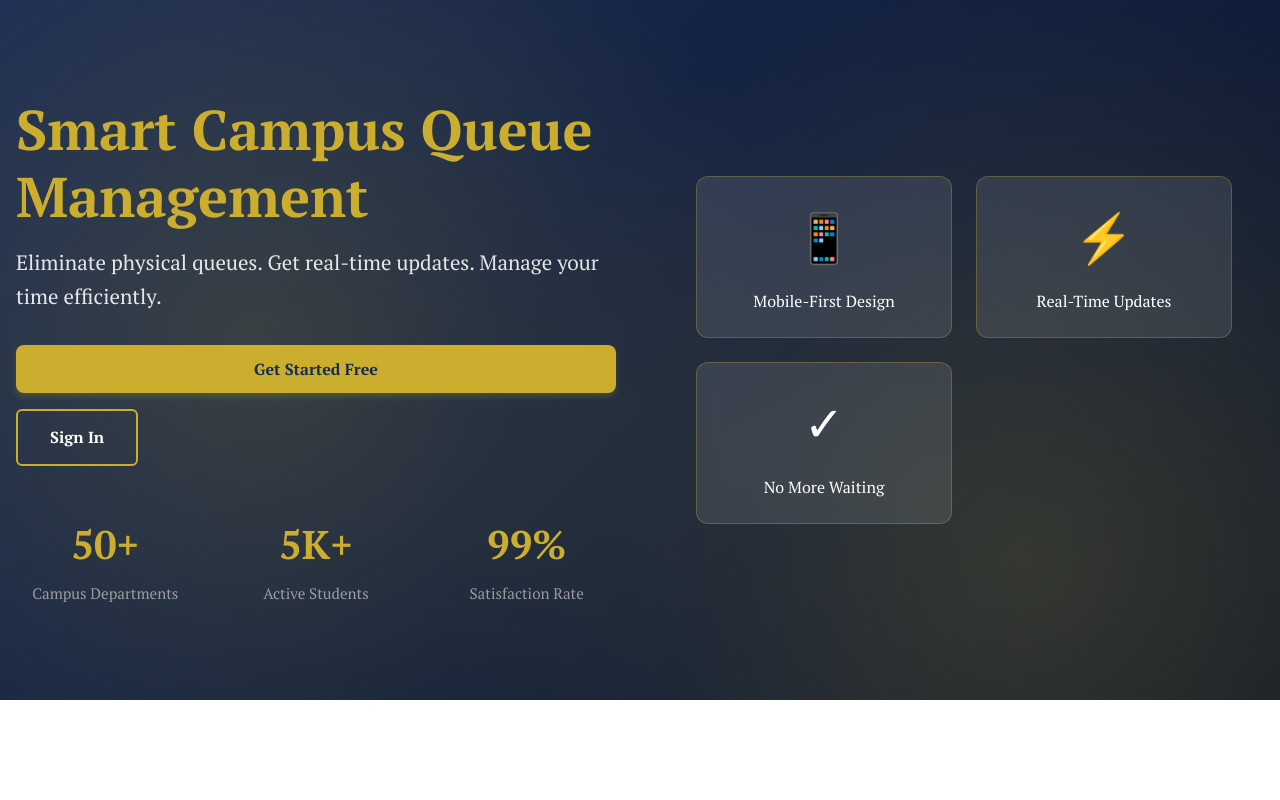
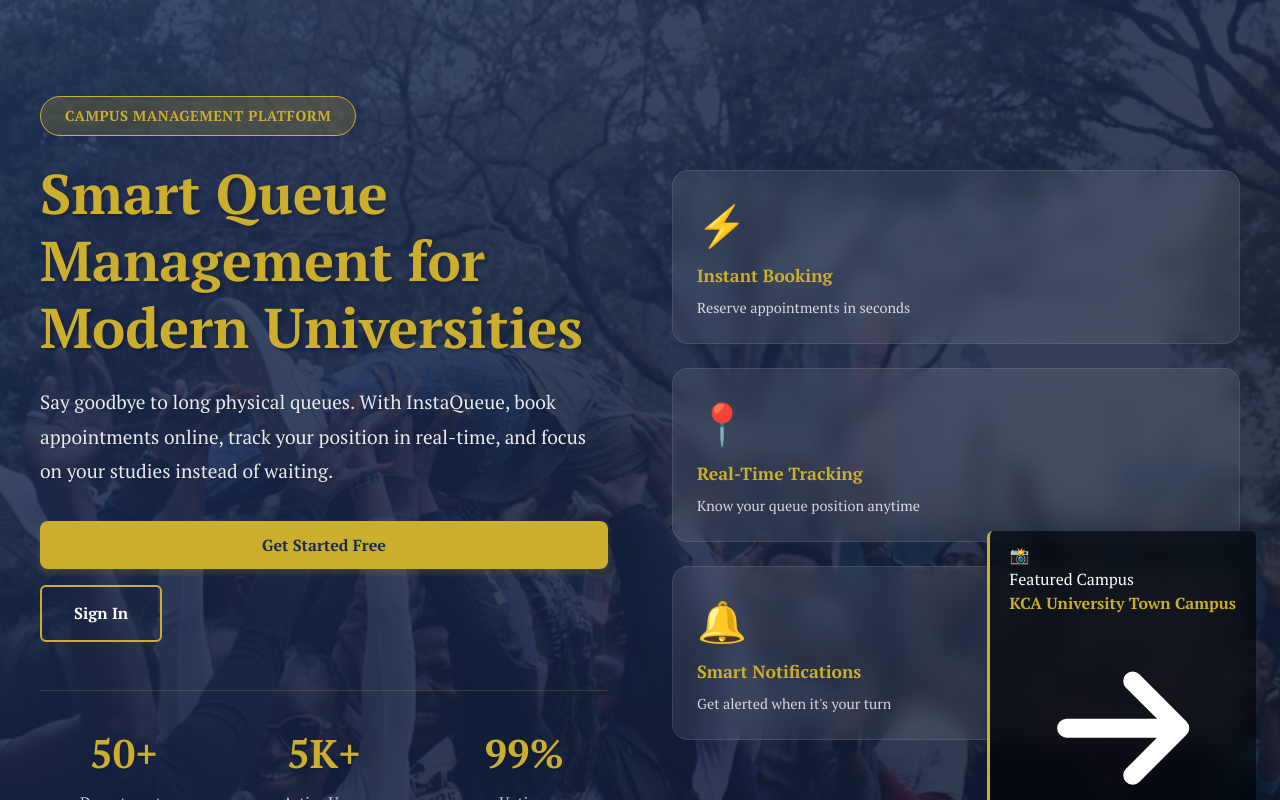
Before and after one commit to Miabritacreations/INSTAQUEUE.2, a React (Vite) app in the folder frontend/: page / in a window 1280 px wide. Shown: the top 800 px of the page. Built offline with nearby package versions, Linux system fonts and the light colour scheme.

Commit message:
feat: Revamp landing page with updated content, styles, and image credit section

```diff
--- a/frontend/src/pages/LandingPage.tsx
+++ b/frontend/src/pages/LandingPage.tsx
@@ -1,6 +1,8 @@
 import { useState } from 'react';
 import { useNavigate } from 'react-router-dom';
 import '../styles/LandingPage.css';
+
+const campusImage = new URL('../assets/images/kca-university-town-campus-fun-day-ymca-grounds-6.jpg', import.meta.url).href;
 
 export function LandingPage() {
   const navigate = useNavigate();
@@ -13,11 +15,24 @@ export function LandingPage() {
   return (
     <div className="landing-page">
       {/* Hero Section */}
-      <section className="hero" style={{ backgroundPosition: `center ${scrollPosition * 0.5}px` }}>
+      <section
+        className="hero"
+        style={{
+          backgroundImage: `url(${campusImage})`,
+          backgroundPosition: `center ${scrollPosition * 0.5}px`,
+          backgroundSize: 'cover',
+          backgroundAttachment: 'fixed',
+        }}
+      >
+        <div className="hero-overlay"></div>
         <div className="hero-content">
           <div className="hero-text">
-            <h1>Smart Campus Queue Management</h1>
-            <p className="hero-subtitle">Eliminate physical queues. Get real-time updates. Manage your time efficiently.</p>
+            <span className="hero-badge">Campus Management Platform</span>
+            <h1>Smart Queue Management for Modern Universities</h1>
+            <p className="hero-subtitle">
+              Say goodbye to long physical queues. With InstaQueue, book appointments online,
+              track your position in real-time, and focus on your studies instead of waiting.
+            </p>
 
             <div className="hero-buttons">
               <button className="btn btn-primary" onClick={() => navigate('/register')}>
@@ -31,32 +46,57 @@ export function LandingPage() {
             <div className="hero-stats">
               <div className="stat">
                 <h3>50+</h3>
-                <p>Campus Departments</p>
+                <p>Departments</p>
               </div>
               <div className="stat">
                 <h3>5K+</h3>
-                <p>Active Students</p>
+                <p>Active Users</p>
               </div>
               <div className="stat">
                 <h3>99%</h3>
-                <p>Satisfaction Rate</p>
+                <p>Uptime</p>
               </div>
             </div>
           </div>
 
-          <div className="hero-image">
-            <div className="feature-box">
-              <div className="feature-icon">📱</div>
-              <p>Mobile-First Design</p>
+          <div className="hero-benefits">
+            <div className="benefit-item">
+              <div className="benefit-icon">⚡</div>
+              <h4>Instant Booking</h4>
+              <p>Reserve appointments in seconds</p>
             </div>
-            <div className="feature-box">
-              <div className="feature-icon">⚡</div>
-              <p>Real-Time Updates</p>
+            <div className="benefit-item">
+              <div className="benefit-icon">📍</div>
+              <h4>Real-Time Tracking</h4>
+              <p>Know your queue position anytime</p>
             </div>
-            <div className="feature-box">
-              <div className="feature-icon">✓</div>
-              <p>No More Waiting</p>
+            <div className="benefit-item">
+              <div className="benefit-icon">🔔</div>
+              <h4>Smart Notifications</h4>
+              <p>Get alerted when it's your turn</p>
             </div>
+          </div>
+        </div>
+
+        {/* Image Credit Section */}
+        <div className="hero-credit">
+          <div className="credit-badge">
+            <span className="credit-icon">📸</span>
+            <div className="credit-content">
+              <p className="credit-label">Featured Campus</p>
+              <a
+                href="https://monrovia.kcau.ac.ke/kca-university-town-campus-fun-day-ymca-grounds/#lg=1&slide=3"
+                target="_blank"
+                rel="noopener noreferrer"
+                className="credit-link"
+                title="KCA University Town Campus Fun Day, YMCA Grounds"
+              >
+                KCA University Town Campus
+              </a>
+            </div>
+            <svg className="credit-arrow" viewBox="0 0 24 24" fill="none" stroke="currentColor">
+              <path strokeLinecap="round" strokeLinejoin="round" strokeWidth={2} d="M13 7l5 5m0 0l-5 5m5-5H6" />
+            </svg>
           </div>
         </div>
       </section>
--- a/frontend/src/styles/LandingPage.css
+++ b/frontend/src/styles/LandingPage.css
@@ -10,50 +10,74 @@
 .hero {
   background: linear-gradient(135deg, var(--color-primary) 0%, var(--color-primary-dark) 100%);
   position: relative;
-  padding: 6rem 1rem;
+  padding: 6rem 1rem 4rem;
   color: white;
   overflow: hidden;
+  min-height: 90vh;
+  display: flex;
+  align-items: center;
+  background-attachment: fixed;
+  background-size: cover;
+  background-position: center;
 }
 
-.hero::before {
-  content: '';
+.hero-overlay {
   position: absolute;
   top: 0;
   left: 0;
   right: 0;
   bottom: 0;
-  opacity: 0.2;
+  background: linear-gradient(135deg, rgba(25, 44, 87, 0.85) 0%, rgba(13, 22, 41, 0.85) 100%);
   pointer-events: none;
-  background:
-    radial-gradient(circle at 20% 50%, var(--color-accent) 0%, transparent 50%),
-    radial-gradient(circle at 80% 80%, var(--color-accent) 0%, transparent 50%);
+  z-index: 1;
 }
 
 .hero-content {
-  max-width: 1792px;
+  max-width: 1200px;
   margin: 0 auto;
   display: grid;
   grid-template-columns: 1fr 1fr;
-  gap: 3rem;
+  gap: 4rem;
   align-items: center;
   position: relative;
   z-index: 10;
+  width: 100%;
+}
+
+.hero-text {
+  color: white;
+}
+
+.hero-badge {
+  display: inline-block;
+  background: rgba(203, 174, 45, 0.2);
+  border: 1px solid var(--color-accent);
+  color: var(--color-accent);
+  padding: 0.5rem 1.5rem;
+  border-radius: 50px;
+  font-size: 0.9rem;
+  font-weight: 600;
+  margin-bottom: 1.5rem;
+  text-transform: uppercase;
+  letter-spacing: 0.5px;
 }
 
 .hero-text h1 {
   font-size: 3.5rem;
   font-weight: 700;
-  margin-bottom: 1rem;
+  margin-bottom: 1.5rem;
   line-height: 1.2;
   font-family: var(--font-family-serif);
   color: var(--color-accent);
+  text-shadow: 2px 2px 4px rgba(0, 0, 0, 0.3);
 }
 
 .hero-subtitle {
-  font-size: 1.3rem;
+  font-size: 1.2rem;
   margin-bottom: 2rem;
-  line-height: 1.6;
-  color: rgba(255, 255, 255, 0.88);
+  line-height: 1.8;
+  color: rgba(255, 255, 255, 0.9);
+  text-shadow: 1px 1px 2px rgba(0, 0, 0, 0.2);
 }
 
 .hero-buttons {
@@ -78,24 +102,27 @@
 .btn-primary {
   background-color: var(--color-accent);
   color: var(--color-primary);
+  box-shadow: 0 4px 15px rgba(203, 174, 45, 0.3);
 }
 
 .btn-primary:hover {
   background-color: var(--color-accent-light);
-  transform: translateY(-2px);
-  box-shadow: 0 8px 20px rgba(203, 174, 45, 0.3);
+  transform: translateY(-3px);
+  box-shadow: 0 8px 25px rgba(203, 174, 45, 0.4);
 }
 
 .btn-secondary {
   background-color: transparent;
   color: white;
   border: 2px solid var(--color-accent);
+  transition: all 0.3s ease;
 }
 
 .btn-secondary:hover {
   background-color: var(--color-accent);
   color: var(--color-primary);
-  transform: translateY(-2px);
+  transform: translateY(-3px);
+  box-shadow: 0 8px 25px rgba(203, 174, 45, 0.3);
 }
 
 .btn-primary-large,
@@ -108,7 +135,9 @@
   display: grid;
   grid-template-columns: repeat(3, 1fr);
   gap: 2rem;
-  margin-top: 3rem;
+  margin-top: 2rem;
+  padding-top: 2rem;
+  border-top: 1px solid rgba(203, 174, 45, 0.2);
 }
 
 .stat {
@@ -120,45 +149,89 @@
   font-weight: 700;
   margin-bottom: 0.5rem;
   color: var(--color-accent);
+  text-shadow: 1px 1px 2px rgba(0, 0, 0, 0.2);
 }
 
 .stat p {
   font-size: 0.95rem;
-  color: rgba(192, 192, 192, 0.75);
+  color: rgba(255, 255, 255, 0.8);
 }
 
-.hero-image {
+.hero-benefits {
   display: grid;
-  grid-template-columns: 1fr 1fr;
+  grid-template-columns: 1fr;
   gap: 1.5rem;
-  padding: 2rem;
 }
 
-.feature-box {
-  background: rgba(255, 255, 255, 0.1);
-  border: 1px solid rgba(203, 174, 45, 0.3);
-  border-radius: 0.75rem;
+.benefit-item {
+  background: rgba(255, 255, 255, 0.08);
+  backdrop-filter: blur(10px);
+  border: 1px solid rgba(255, 255, 255, 0.1);
+  border-radius: 1rem;
   padding: 1.5rem;
-  text-align: center;
-  backdrop-filter: blur(10px);
   transition: all 0.3s ease;
 }
 
-.feature-box:hover {
+.benefit-item:hover {
   background: rgba(203, 174, 45, 0.1);
   border-color: var(--color-accent);
-  transform: translateY(-5px);
+  transform: translateX(5px);
 }
 
-.feature-icon {
-  font-size: 3rem;
-  margin-bottom: 1rem;
+.benefit-icon {
+  font-size: 2.5rem;
+  margin-bottom: 0.5rem;
 }
 
-.feature-box p {
-  font-size: 1rem;
-  color: white;
-  font-weight: 500;
+.benefit-item h4 {
+  font-size: 1.1rem;
+  font-weight: 700;
+  margin-bottom: 0.5rem;
+  color: var(--color-accent);
+  font-family: var(--font-family-serif);
+}
+
+.benefit-item p {
+  font-size: 0.9rem;
+  color: rgba(255, 255, 255, 0.8);
+}
+
+/* Image Credit Section */
+.hero-credit {
+  position: absolute;
+  bottom: 1.5rem;
+  right: 1.5rem;
+  background: rgba(0, 0, 0, 0.6);
+  backdrop-filter: blur(10px);
+  border-left: 3px solid var(--color-accent);
+  padding: 0.75rem 1.25rem;
+  border-radius: 0.375rem;
+  z-index: 20;
+  max-width: 400px;
+}
+
+.credit-text {
+  font-size: 0.85rem;
+  color: rgba(255, 255, 255, 0.9);
+  margin: 0;
+  display: flex;
+  align-items: center;
+  gap: 0.5rem;
+}
+
+.credit-link {
+  color: var(--color-accent);
+  text-decoration: none;
+  font-weight: 600;
+  transition: color 0.3s ease;
+  white-space: nowrap;
+  overflow: hidden;
+  text-overflow: ellipsis;
+}
+
+.credit-link:hover {
+  color: var(--color-accent-light);
+  text-decoration: underline;
 }
 
 /* Problems Section */
@@ -507,13 +580,34 @@
     font-size: 1rem;
   }
 
+  .hero-buttons {
+    flex-direction: column;
+  }
+
+  .btn {
+    width: 100%;
+    text-align: center;
+  }
+
   .hero-stats {
     grid-template-columns: 1fr;
     gap: 1rem;
   }
 
-  .hero-image {
-    grid-template-columns: 1fr;
+  .hero-benefits {
+    margin-top: 2rem;
+  }
+
+  .hero-credit {
+    position: relative;
+    bottom: auto;
+    right: auto;
+    margin-top: 2rem;
+    max-width: 100%;
+  }
+
+  .credit-link {
+    white-space: normal;
   }
 
   .problems-section h2,
@@ -535,4 +629,8 @@
   .cta-section h2 {
     font-size: 2rem;
   }
+
+  .footer-content {
+    grid-template-columns: 1fr;
+  }
 }
```
